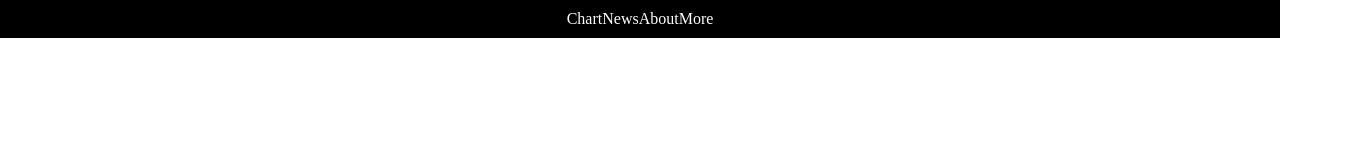
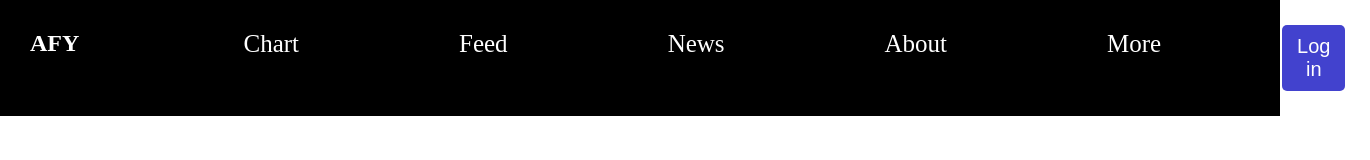
Before and after one commit to ElijahAmodu/Analysis-for-you, a plain HTML site: page index.html in a window 1280 px wide. Shown: the whole page, 1370 px wide, since content can reach past the window. Drawn offline with Linux system fonts and the light colour scheme.

Commit message:
aligned nav

```diff
--- a/index.html
+++ b/index.html
@@ -9,15 +9,22 @@
 </head>
 <body>
     <div id="nav-bar">
-        <!-- <div id="nav-logo"></div>
-        <div id="nav-content"> -->
+        <div id="nav-logo">
+            <h2>AFY</h2>
+        </div>
+        <div id="nav-content">
             <ul id="nav-list">
                 <li class="nav-li">Chart</li>
+                <li class="nav-li">Feed</li>
                 <li class="nav-li">News</li>
                 <li class="nav-li">About</li>
                 <li class="nav-li">More</li>
             </ul>
         </div>
+
+        <div id="profile">
+            <button id="button" >Log in</button>
+        </div>
     </div>
 </body>
 </html>
--- a/styles.css
+++ b/styles.css
@@ -1,6 +1,13 @@
 *{
     padding: 0px;
     margin: 0px;
+    box-sizing: border-box;
+}
+
+#nav-logo h2{
+    margin: 30px;
+    padding-right: 50px;
+
 }
 
 #nav-bar{
@@ -10,14 +17,51 @@
     color: white;
 }
 
+#nav-list{
+    justify-items: center;
+}
+
 #nav-bar #nav-list{
-    width: 50%;
-    margin: 0 auto;
+    width: 88%;
+    /* margin: 0 auto; */
     padding: 10px;
     display: flex;
     justify-content: center;
-    align-items: center;
-    float: left;
+    /* align-items: center; */
+    /* float: left;  */
     list-style: none;
+    font-size: 25px;
 
 }
+
+#nav-bar .nav-li{
+    display: inline-block;
+    padding: 20px 40px 15px 40px;
+    margin-left: 100px;
+    margin-right: -20px;
+}
+
+#nav-bar .nav-li:hover{
+    background-color: rgb(40, 40, 40);
+    border-radius: 10px;
+    padding: 20px;
+}
+
+#button{
+    color: white;
+    display: flex;
+    justify-content: end;
+    border: none;
+    float: right;
+    margin: 25px;
+    padding: 10px 15px;
+    background-color: rgb(66, 66, 206);
+    border-radius: 5px;
+    size: 30px;
+    font-size: 20px;
+    font-weight: 60;
+}
+
+#button:hover{
+    background-color: rgb(66, 58, 130);
+}
```
